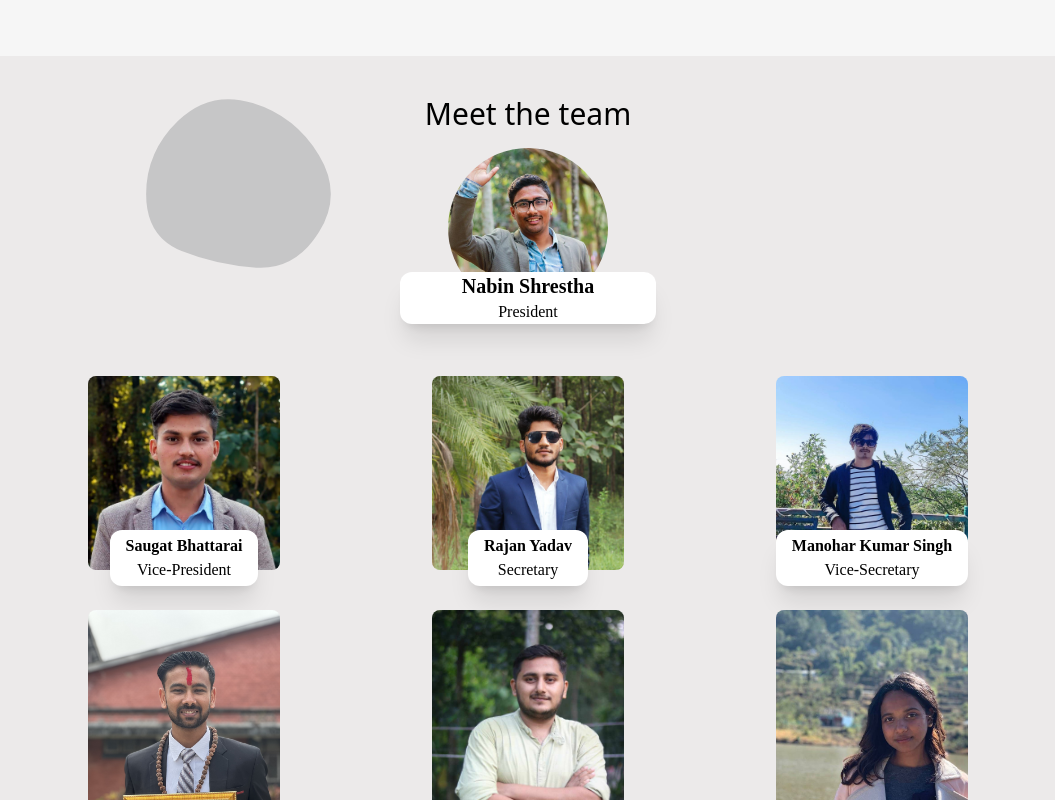
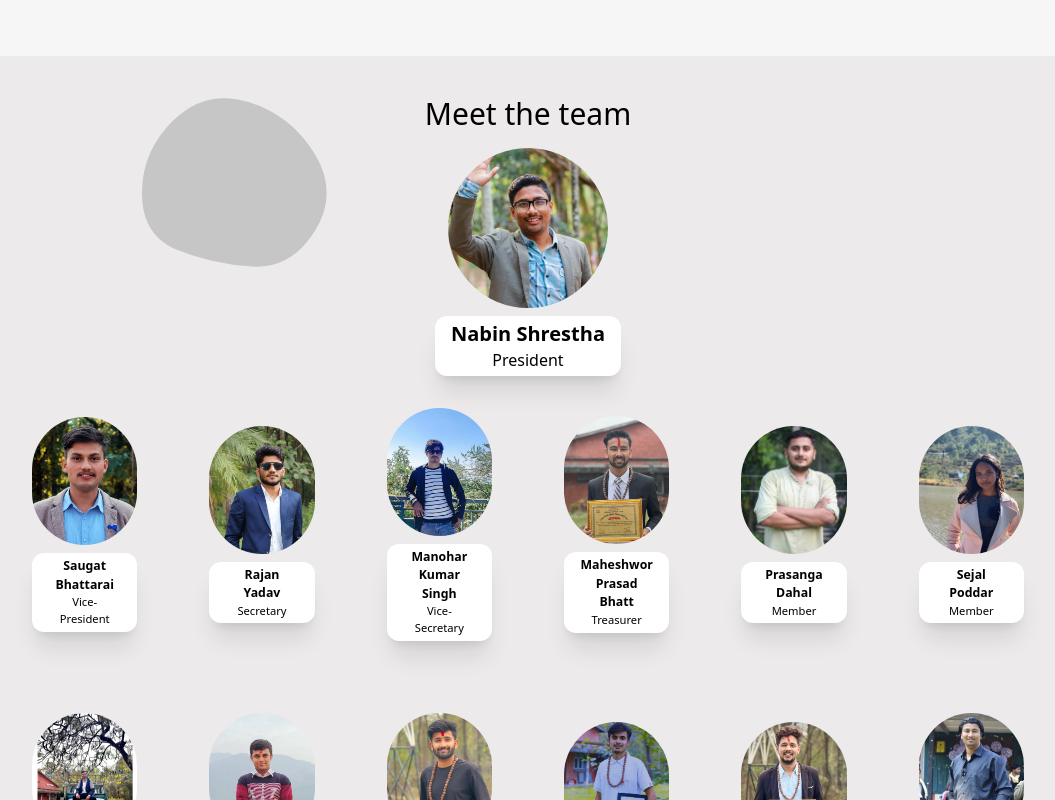
Before and after one commit to Sujan14728/fsuclient, a Next.js app: page / in a window 1280 px wide. Shown: the part 2300-3100 px from the top of the page, without its empty margins (112-1167 px from the left). Built offline with nearby package versions, Linux system fonts and the light colour scheme.

Commit message:
third changes

```diff
--- a/components/Home/Third.js
+++ b/components/Home/Third.js
@@ -1,7 +1,7 @@
-import React from "react"
-import Image from "next/image"
-import { committee } from "@/api/committee"
-import { AnimatePresence, motion } from "framer-motion"
+import React from "react";
+import Image from "next/image";
+import { committee } from "@/api/committee";
+import { AnimatePresence, motion } from "framer-motion";
 
 const Third = () => {
   const containerVariants = {
@@ -14,15 +14,15 @@ const Third = () => {
         staggerChildren: 0.25,
       },
     },
-  }
+  };
   const itemVariants = {
     hidden: { opacity: 0, x: -200 },
     show: { opacity: 1, x: 0 },
-  }
+  };
   const variants = {
     hidden: { opacity: 0, y: -100 },
     show: { opacity: 1, y: 0 },
-  }
+  };
   return (
     <div className="h-[100%] w-[80%] my-10 flex flex-col items-center relative ">
       <h3 className="text-center text-3xl ">Meet the team</h3>
@@ -73,11 +73,12 @@ const Third = () => {
         transition={{ duration: 120, repeat: "infinite" }}
         viewBox="0 0 500 500"
         xmlns="http://www.w3.org/2000/svg"
-        className="absolute -left-[10rem] -top-[10rem]  "
+        className="absolute -left-[10rem] -top-[10rem] "
       >
         <path
           d="M86,66Q76,82,59.5,81Q43,80,28,74Q13,68,13,50Q13,32,26.5,19Q40,6,58,11.5Q76,17,86,33.5Q96,50,86,66Z"
-          fill="#42444b38">
+          fill="#42444b38"
+        >
           <animate
             attributeName="d"
             dur="10000ms"
@@ -99,19 +100,52 @@ const Third = () => {
               M76,65Q67,80,47.5,83.5Q28,87,18,68.5Q8,50,19,32.5Q30,15,51.5,12.5Q73,10,79,30Q85,50,76,65Z;
               M77,68.5Q71,87,51.5,84.5Q32,82,18.5,66Q5,50,19,35Q33,20,49.5,21.5Q66,23,74.5,36.5Q83,50,77,68.5Z;
               M83,71Q74,92,52,88.5Q30,85,24.5,67.5Q19,50,25.5,34.5Q32,19,52,15.5Q72,12,82,31Q92,50,83,71Z;
-              "></animate>
+              "
+          ></animate>
         </path>
       </motion.svg>
-      <motion.div
-        className="rounded p-4 text-center mx-10 xl:w-[50vw] flex flex-col items-center mb-9 relative"
-        viewport={{ once: true }}
-        initial={{ x: -100, opacity: 0 }}
-        whileInView={{
-          x: 0,
-          opacity: 1,
-          transition: { duration: 1 },
+      {/* <motion.svg
+        initial={{ scale: 1, x: 1000, y: 1000 }}
+        animate={{
+          scale: 1,
+          x: [1000, 900, 800, 600, 500, 1300, 1000, 800, 400, 300, 200, 1000],
+          y: [1000, 850, 700, 400, 500, 400, 500, 800, 900, 600, 300, 1000],
         }}
+        transition={{ duration: 120, repeat: "infinite" }}
+        viewBox="0 0 700 700"
+        xmlns="http://www.w3.org/2000/svg"
+        className="absolute -left-[10rem] -top-[10rem]  "
       >
+        <path
+          d="M86,66Q76,82,59.5,81Q43,80,28,74Q13,68,13,50Q13,32,26.5,19Q40,6,58,11.5Q76,17,86,33.5Q96,50,86,66Z"
+          fill="#42444b38"
+        >
+          <animate
+            attributeName="d"
+            dur="10000ms"
+            repeatCount="indefinite"
+            values="
+              M83,71Q74,92,52,88.5Q30,85,24.5,67.5Q19,50,25.5,34.5Q32,19,52,15.5Q72,12,82,31Q92,50,83,71Z;
+              M77,68.5Q71,87,51.5,84.5Q32,82,18.5,66Q5,50,19,35Q33,20,49.5,21.5Q66,23,74.5,36.5Q83,50,77,68.5Z;
+              M76,65Q67,80,47.5,83.5Q28,87,18,68.5Q8,50,19,32.5Q30,15,51.5,12.5Q73,10,79,30Q85,50,76,65Z;
+              M77.5,63.5Q65,77,46.5,82.5Q28,88,20,69Q12,50,22,34.5Q32,19,53.5,13Q75,7,82.5,28.5Q90,50,77.5,63.5Z;
+              M85,70.5Q73,91,54,83.5Q35,76,23,63Q11,50,21,34Q31,18,50,17.5Q69,17,83,33.5Q97,50,85,70.5Z;
+              M82,69Q72,88,48.5,90Q25,92,16,71Q7,50,18,32Q29,14,49.5,15Q70,16,81,33Q92,50,82,69Z;
+              M84.5,67.5Q70,85,48.5,88Q27,91,16.5,70.5Q6,50,17,30.5Q28,11,49,13.5Q70,16,84.5,33Q99,50,84.5,67.5Z;
+              M82.5,69.5Q72,89,53,83Q34,77,25,63.5Q16,50,21,29.5Q26,9,46.5,14.5Q67,20,80,35Q93,50,82.5,69.5Z;
+
+              M84.5,67.5Q70,85,48.5,88Q27,91,16.5,70.5Q6,50,17,30.5Q28,11,49,13.5Q70,16,84.5,33Q99,50,84.5,67.5Z;
+              M82,69Q72,88,48.5,90Q25,92,16,71Q7,50,18,32Q29,14,49.5,15Q70,16,81,33Q92,50,82,69Z;
+              M85,70.5Q73,91,54,83.5Q35,76,23,63Q11,50,21,34Q31,18,50,17.5Q69,17,83,33.5Q97,50,85,70.5Z;
+              M77.5,63.5Q65,77,46.5,82.5Q28,88,20,69Q12,50,22,34.5Q32,19,53.5,13Q75,7,82.5,28.5Q90,50,77.5,63.5Z;
+              M76,65Q67,80,47.5,83.5Q28,87,18,68.5Q8,50,19,32.5Q30,15,51.5,12.5Q73,10,79,30Q85,50,76,65Z;
+              M77,68.5Q71,87,51.5,84.5Q32,82,18.5,66Q5,50,19,35Q33,20,49.5,21.5Q66,23,74.5,36.5Q83,50,77,68.5Z;
+              M83,71Q74,92,52,88.5Q30,85,24.5,67.5Q19,50,25.5,34.5Q32,19,52,15.5Q72,12,82,31Q92,50,83,71Z;
+              "
+          ></animate>
+        </path>
+      </motion.svg> */}
+      <div className="rounded p-4 text-center mx-10 xl:w-[50vw] flex flex-col items-center relative">
         <div className="w-[100%] flex justify-center ">
           <Image
             src="/members/nabinstha.jpg"
@@ -122,59 +156,38 @@ const Third = () => {
           />
         </div>
 
-        <motion.div
-          initial={{ opacity: 0, y: -100 }}
-          animate={{
-            opacity: 1,
-            y: 0,
-            transition: { duration: 1, delay: 1 },
-          }}
-          className="w-[40%] flex flex-col items-center absolute bottom-0 bg-white rounded-xl shadow-xl font-[Poppins]">
+        <div className="min-w-[20%] max-w-full flex flex-col items-center bg-white rounded-xl shadow-xl px-4 py-1 mt-2 ">
           <h3 className="text-xl font-bold text-center ">Nabin Shrestha</h3>
           <p>President</p>
-        </motion.div>
-      </motion.div>
-      <AnimatePresence>
-        <motion.div
-          variants={containerVariants}
-          viewport={{ once: true }}
-          initial="hidden"
-          whileInView="show"
-          className="grid grid-cols-2 lg:grid-cols-2 xl:grid-cols-3 lg:gap-2">
+        </div>
+      </div>
+
+      <div className="grid grid-cols-4 lg:grid-cols-4 xl:grid-cols-6 gap-10">
         {committee?.map((item) => (
-            <motion.div
+          <div
             key={item.id}
-              className="rounded p-4 text-center flex justify-center relative mx-6 md:mx-14 font-[Poppins]"
-              variants={itemVariants}>
-              <div className="w-[100%] flex justify-center">
+            className="rounded p-4 text-center flex flex-col justify-center relative"
+          >
+            <div className=" flex justify-center">
               <Image
                 src={item.src}
                 alt={item.name}
-                  width={300}
-                  height={100}
-                  className="bg-black rounded-lg mx-auto object-cover"
+                width={150}
+                height={150}
+                className="bg-black w-[8rem] h-[8rem] object-cover rounded-full"
               />
             </div>
-              <motion.div
-                variants={variants}
-                transition={{
-                  duration: 1,
-                  type: "spring",
-                  damping: 10,
-                  stiffness: 300,
-                }}
-                className="min-w-[40%] max-w-full flex flex-col items-center absolute bottom-0 bg-white rounded-xl shadow-xl px-4 py-1">
-                <h3 className="text-[0.6rem] font-bold text-center lg:text-base">
+            <div className="min-w-[40%] max-w-full flex flex-col items-center bg-white rounded-xl shadow-xl px-4 py-1 mt-2">
+              <h3 className="text-[0.6rem] font-bold text-center lg:text-[0.77rem]">
                 {item.name}
               </h3>
-                <p className="lg:text-base text-[0.5rem] ">{item.title}</p>
-              </motion.div>
-            </motion.div>
+              <p className="lg:text-[0.7rem] text-[0.5rem]">{item.title}</p>
+            </div>
+          </div>
         ))}
-        </motion.div>
-      </AnimatePresence>
       </div>
-  )
-}
+    </div>
+  );
+};
 
-export default Third
+export default Third;
```
Also changed, not shown: components/Home/First.js (+15 -11 lines). Lines whose indentation alone changed are shown as unchanged.
